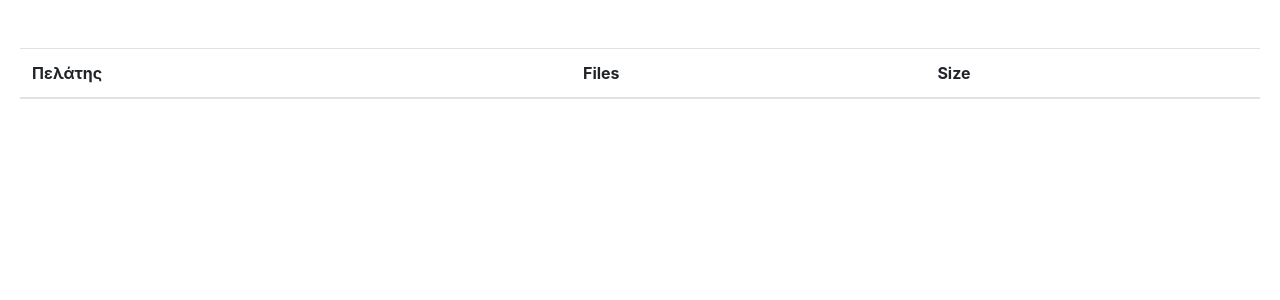
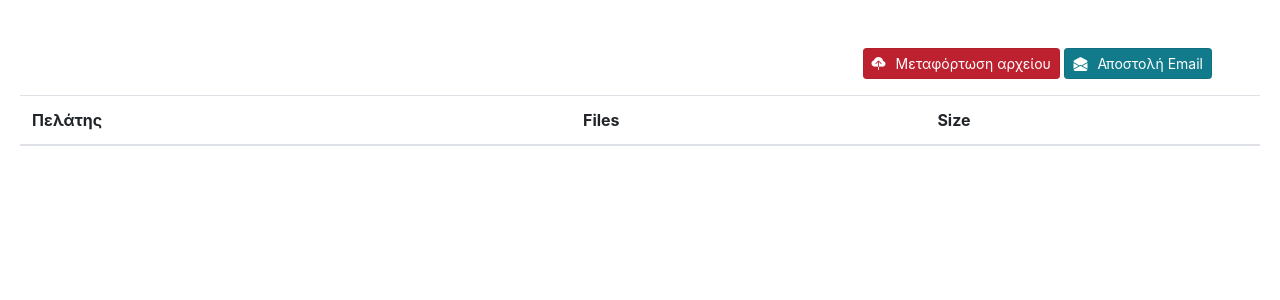
Before and after one commit to kostisvit/Acs-CashRegister, a Django app: template templates/app/tameiaki/files.html in a window 1280 px wide. Shown: the part 59-359 px from the top of the page. Run offline with Django 4.2, Linux system fonts and the light colour scheme; the template is opened without the code that fills it, so the values that code supplies are empty; some libraries are stand-ins or nearby versions.

Commit message:
files.html page upload file option

```diff
--- a/templates/app/tameiaki/files.html
+++ b/templates/app/tameiaki/files.html
@@ -6,6 +6,10 @@
 {% block content %}
 
 <body>
+  <div class="float-right mb-3 mr-5">
+    <a href="{% url 'file_upload' %}" class="btn btn-danger btn-sm active" role="button" aria-pressed="true"><i class="bi bi-cloud-upload-fill" style="margin-right: 10px;"></i>Μεταφόρτωση αρχείου</a>
+    <a href="#" class="btn btn-info btn-sm active" role="button" aria-pressed="true"><i class="bi bi-envelope-open-fill" style="margin-right: 10px;"></i>Αποστολή Email</a>
+  </div>
   <div id="cashDiv" class="mt-5" >
     <table class="table">
         <thead>
```
